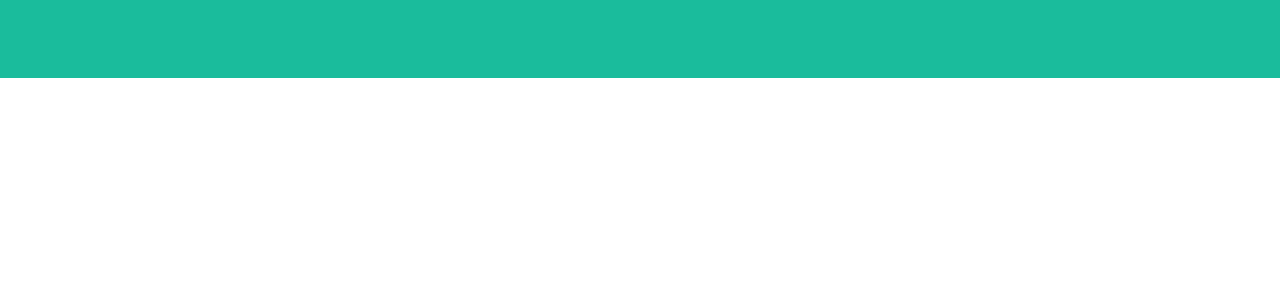
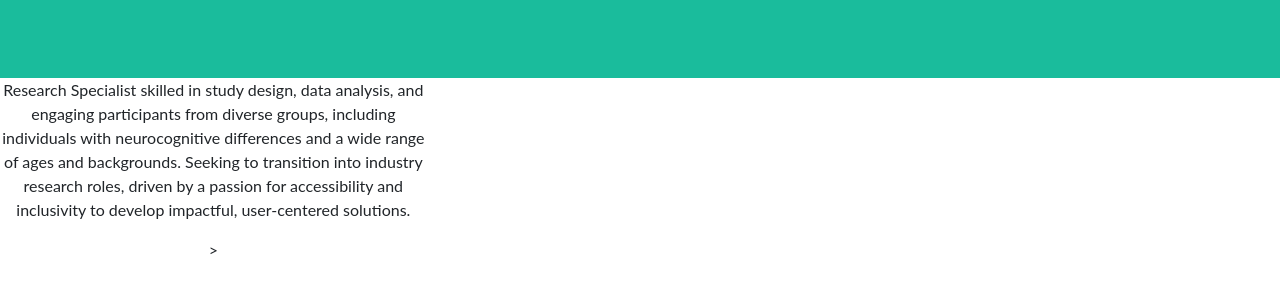
Before and after one commit to sylee15/github.io, a plain HTML site: page index.html in a window 1280 px wide. Shown: the part 358-650 px from the top of the page. Drawn offline with Linux system fonts and the light colour scheme.

Commit message:
added bio paragraph

```diff
--- a/index.html
+++ b/index.html
@@ -36,7 +36,9 @@
         <section class="text-center">
 
             <div class="col-md-6 col-lg-4 mb-5">
-                <!-- put your bio paragraph here; remember to use the correct html tags -->
+                <p>Research Specialist skilled in study design, data analysis, and engaging participants from diverse groups, including
+                    individuals with neurocognitive differences and a wide range of ages and backgrounds. Seeking to transition into industry
+                    research roles, driven by a passion for accessibility and inclusivity to develop impactful, user-centered solutions.</p>>
 
             </div>
         </section>
```
